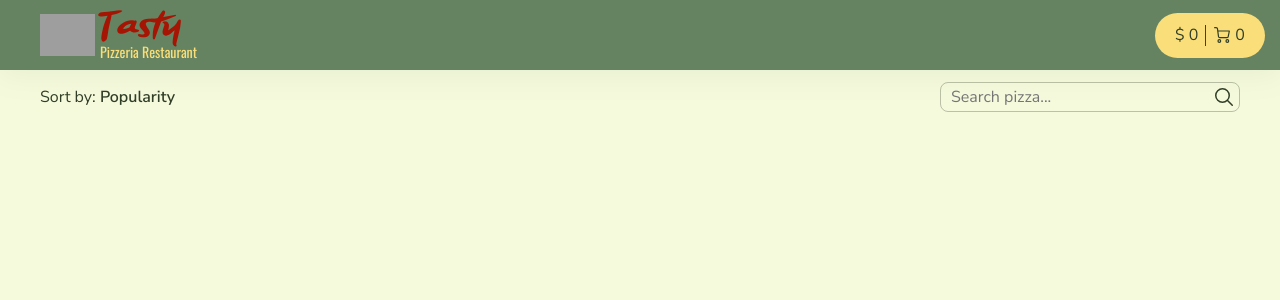
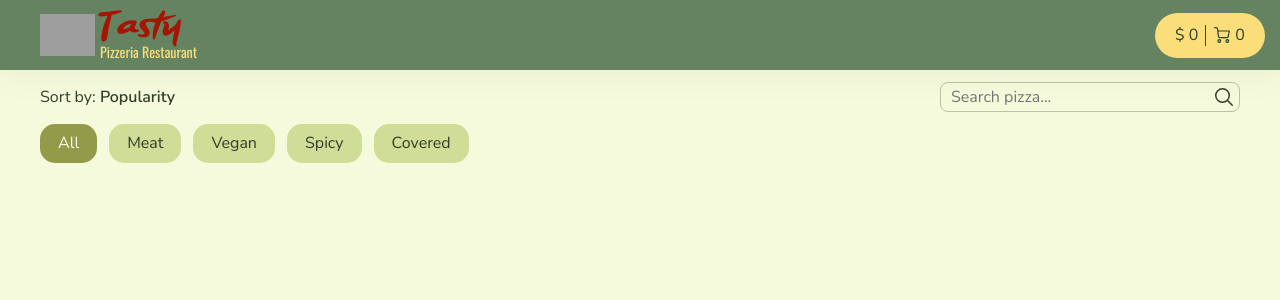
Before and after one commit to irrbis38/tasty-pizza, a React (Create React App) app: page / in a window 1280 px wide. Shown: the top 300 px of the page. Built offline with nearby package versions, Linux system fonts and the light colour scheme; grey boxes are pictures that could not be loaded; a web font is replaced by a local one.

Commit message:
feat: add filters

```diff
--- a/src/App.js
+++ b/src/App.js
@@ -1,11 +1,13 @@
 import { Header } from "./components/Header/Header";
 import { Panel } from "./components/Panel/Panel";
+import { Filter } from "./components/Filter/Filter";
 
 function App() {
   return (
     <div className="app">
       <Header />
       <Panel />
+      <Filter />
     </div>
   );
 }
--- a/src/assets/styles/general.scss
+++ b/src/assets/styles/general.scss
@@ -76,6 +76,7 @@ button,
 input {
   font-family: inherit;
   border: none;
+  padding: 0;
   appearance: none;
   outline: none;
   background-color: transparent;
--- a/src/assets/styles/vars.scss
+++ b/src/assets/styles/vars.scss
@@ -5,6 +5,7 @@
   --green_deep: #658361;
   --green_light: #d0dd97;
   --green_light_hover: #b4bb72;
+  --green_light_active: #939b4b;
   --green_yellow: #e7eaa8;
   --yellow_deep: #f9de79;
   --yellow_deep_hover: #f7d558;
--- /dev/null
+++ b/src/components/Filter/Filter.jsx
@@ -0,0 +1,28 @@
+import React from "react";
+
+import style from "./Filter.module.scss";
+import { FilterItem } from "../FilterItem/FilterItem";
+
+export const Filter = () => {
+  const filters = [
+    { name: "All", isActive: true },
+    { name: "Meat", isActive: false },
+    { name: "Vegan", isActive: false },
+    { name: "Spicy", isActive: false },
+    { name: "Covered", isActive: false },
+  ];
+
+  return (
+    <div className={style.filter}>
+      <div className="container">
+        <div className={style.filter__wrapper}>
+          <ul className={style.filter__list}>
+            {filters.map((filter) => (
+              <FilterItem key={filter.name} {...filter} />
+            ))}
+          </ul>
+        </div>
+      </div>
+    </div>
+  );
+};
--- /dev/null
+++ b/src/components/Filter/Filter.module.scss
@@ -0,0 +1,38 @@
+@import "../../assets/styles/vars.scss";
+@import "../../assets/styles/mixins.sass";
+
+.filter {
+  margin-bottom: 12px;
+
+  @include xs {
+    margin-right: -20px;
+  }
+
+  @include xxs {
+    margin-right: -10px;
+  }
+}
+
+.filter__wrapper {
+  overflow-x: auto;
+
+  //===== HIDE SCROLLBAR
+
+  // hide scrollbar in Firefox
+  scrollbar-width: none;
+
+  // hide scrollbar in Chrome, Safari
+  &::-webkit-scrollbar {
+    -webkit-appearance: none;
+    display: none;
+    width: 0;
+    height: 0;
+  }
+}
+
+.filter__list {
+  display: flex;
+  justify-content: flex-start;
+  align-items: center;
+  gap: 12px;
+}
--- /dev/null
+++ b/src/components/FilterItem/FilterItem.jsx
@@ -0,0 +1,21 @@
+import React from "react";
+
+import style from "./FilterItem.module.scss";
+
+export const FilterItem = ({ name, isActive }) => {
+  var filterClass = isActive
+    ? `${style.filter__btn} ${style.active}`
+    : style.filter__btn;
+
+  return (
+    <li className={style.filter__item}>
+      <button
+        className={filterClass}
+        type="button"
+        aria-label="Check all pizzas"
+      >
+        {name}
+      </button>
+    </li>
+  );
+};
--- /dev/null
+++ b/src/components/FilterItem/FilterItem.module.scss
@@ -0,0 +1,21 @@
+@import "../../assets/styles/vars.scss";
+@import "../../assets/styles/mixins.sass";
+
+.filter__btn {
+  padding: 10px 18px;
+  background-color: var(--green_light, #d0dd97);
+  border-radius: 15px;
+  cursor: pointer;
+  transition: background-color 0.2s ease-out, color 0.2s ease-out;
+
+  @media (hover: hover) {
+    &:hover {
+      background-color: var(--green_light_hover, #b4bb72);
+    }
+  }
+
+  &.active {
+    color: var(--white, #f8fae4);
+    background-color: var(--green_light_active, #939b4b);
+  }
+}
--- a/src/components/Panel/Panel.module.scss
+++ b/src/components/Panel/Panel.module.scss
@@ -2,6 +2,7 @@
 @import "../../assets/styles/mixins.sass";
 
 .panel {
+  margin-bottom: 12px;
   padding-top: 12px;
 }
 
```
